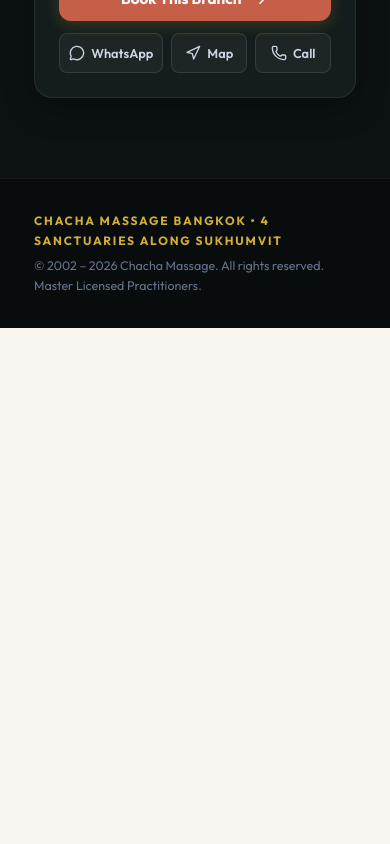
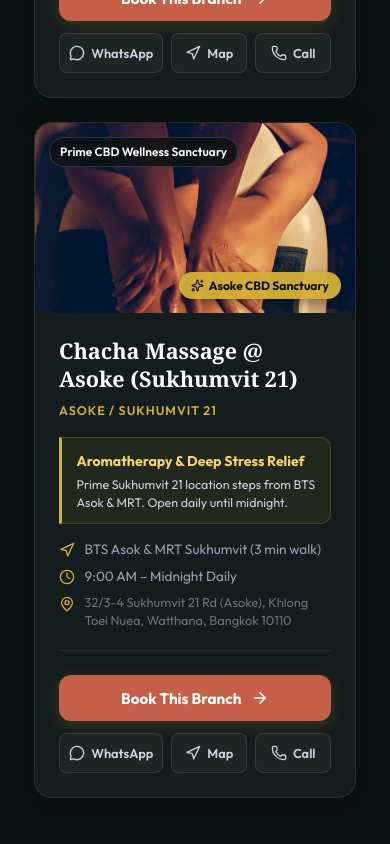
Before and after one commit to desix32/chacha-massage-modern, a React (Vite) app: page / in a window 390 px wide. Shown: the part 3460-4304 px from the top of the page. Before the commit the page ends 3872 px from the top, so only its background shows below. Built offline with nearby package versions, Linux system fonts and the light colour scheme.

Commit message:
feat: add 5th branch Asoke and update verified Google Maps phone numbers for all branches

```diff
--- a/src/components/Navbar.tsx
+++ b/src/components/Navbar.tsx
@@ -112,7 +112,7 @@
                         }}
                         style={{ color: '#d4af37', fontWeight: 600 }}
                       >
-                        ✦ All 4 Branches & Offers
+                        ✦ All 5 Branches & Offers
                       </button>
                     </>
                   )}
--- a/src/data/branches.ts
+++ b/src/data/branches.ts
@@ -54,8 +54,8 @@
     address: "717 Sukhumvit Rd (Soi 11), Khlong Toei Nuea, Watthana, Bangkok 10110",
     district: "Nana / Sukhumvit 11",
     bts: "BTS Nana (4 min walk)",
-    phone: "+66 80 453 0982",
-    phoneRaw: "+66804530982",
+    phone: "+66 2 082 5468",
+    phoneRaw: "+6620825468",
     whatsapp: "+66804530982",
     whatsappUrl: "https://wa.me/66804530982?text=Hello%20Chacha%20Massage%20Soi%2011,%20I%20would%20like%20to%20inquire%20about%20booking%20a%20session.",
     hours: "9:00 AM – Midnight Daily",
@@ -76,8 +76,8 @@
     address: "Ambassador Hotel Bangkok, 171 Sukhumvit 11 Aly, Bangkok 10110",
     district: "Sukhumvit 11 / Nana",
     bts: "BTS Nana (3 min walk)",
-    phone: "+66 80 453 0982",
-    phoneRaw: "+66804530982",
+    phone: "+66 2 255 8499",
+    phoneRaw: "+6622558499",
     whatsapp: "+66804530982",
     whatsappUrl: "https://wa.me/66804530982?text=Hello%20Chacha%20Massage%20Ambassador,%20I%20would%20like%20to%20inquire%20about%20booking%20a%20session.",
     hours: "9:00 AM – Midnight Daily",
@@ -98,10 +98,10 @@
     address: "Next to Night Hotel, 14/3 Sukhumvit 15, Khlong Toei Nuea, Watthana, Bangkok 10110",
     district: "Sukhumvit / Asok",
     bts: "BTS Asok & MRT Sukhumvit (5 min walk)",
-    phone: "+66 80 453 0982",
-    phoneRaw: "+66804530982",
-    whatsapp: "+66804530982",
-    whatsappUrl: "https://wa.me/66804530982?text=Hello%20Chacha%20Massage%20Soi%2015,%20I%20would%20like%20to%20inquire%20about%20booking%20a%20session.",
+    phone: "+66 81 696 5982",
+    phoneRaw: "+66816965982",
+    whatsapp: "+66816965982",
+    whatsappUrl: "https://wa.me/66816965982?text=Hello%20Chacha%20Massage%20Soi%2015,%20I%20would%20like%20to%20inquire%20about%20booking%20a%20session.",
     hours: "9:00 AM – Midnight Daily",
     googleMapsUrl: "https://www.google.com/maps/place/Chacha+Massage/@13.7406429,100.5590871,17z/data=!3m1!4b1!4m6!3m5!1s0x30e29ee43f83aead:0xaf83ebcd103dbfb7!8m2!3d13.7406429!4d100.5590871!16s%2Fg%2F1ydpv9wfp",
     image: "./images/soi15-gallery.jpg",
@@ -111,5 +111,27 @@
       highlight: "Deep Tissue & Herbal Steam",
       promoText: "Tucked off Sukhumvit near Terminal 21 with lush quiet ambience. Open until midnight."
     }
+  },
+  {
+    id: "asoke",
+    name: "Chacha Massage @ Asoke (Sukhumvit 21)",
+    shortName: "@ Asoke",
+    tagline: "Prime CBD Wellness Sanctuary",
+    address: "32/3-4 Sukhumvit 21 Rd (Asoke), Khlong Toei Nuea, Watthana, Bangkok 10110",
+    district: "Asoke / Sukhumvit 21",
+    bts: "BTS Asok & MRT Sukhumvit (3 min walk)",
+    phone: "+66 2 120 4061",
+    phoneRaw: "+6621204061",
+    whatsapp: "+66804530982",
+    whatsappUrl: "https://wa.me/66804530982?text=Hello%20Chacha%20Massage%20Asoke,%20I%20would%20like%20to%20inquire%20about%20booking%20a%20session.",
+    hours: "9:00 AM – Midnight Daily",
+    googleMapsUrl: "https://www.google.com/maps/place/CHACHA+MASSAGE+ASOKE/data=!4m7!3m6!1s0x30e29f0057fc8093:0x1513d295d5cd936a!8m2!3d13.7406195!4d100.5620582!16s%2Fg%2F11wv6yfh00!19sChIJk4D8VwCf4jARapPN1ZXSExU",
+    image: "./images/gallery-5.jpg",
+    interiorImages: ["./images/gallery-5.jpg", "./images/photoshoot/private-suite-bed.jpg", "./images/gallery-6.jpg"],
+    specialOffer: {
+      badge: "Asoke CBD Sanctuary",
+      highlight: "Aromatherapy & Deep Stress Relief",
+      promoText: "Prime Sukhumvit 21 location steps from BTS Asok & MRT. Open daily until midnight."
+    }
   }
 ];
```
